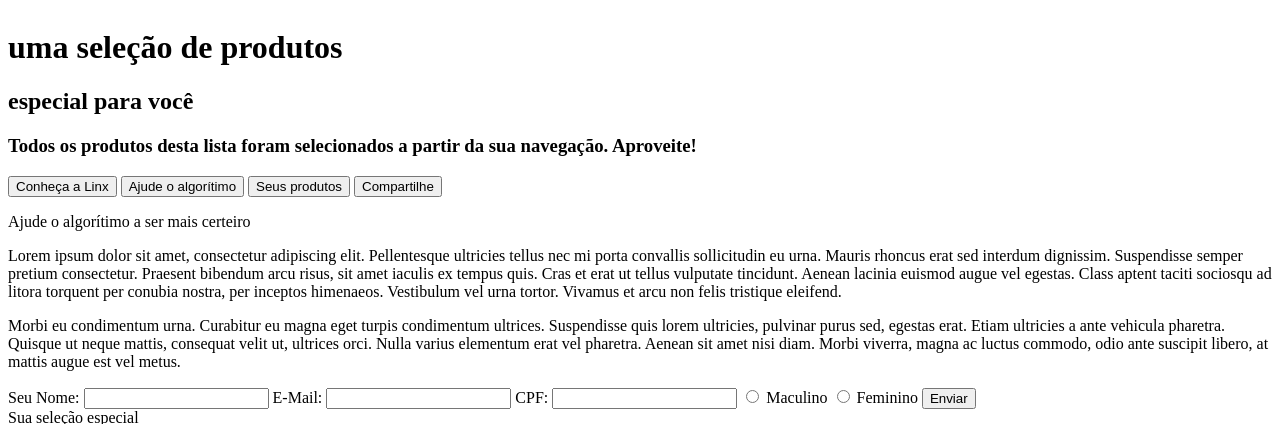
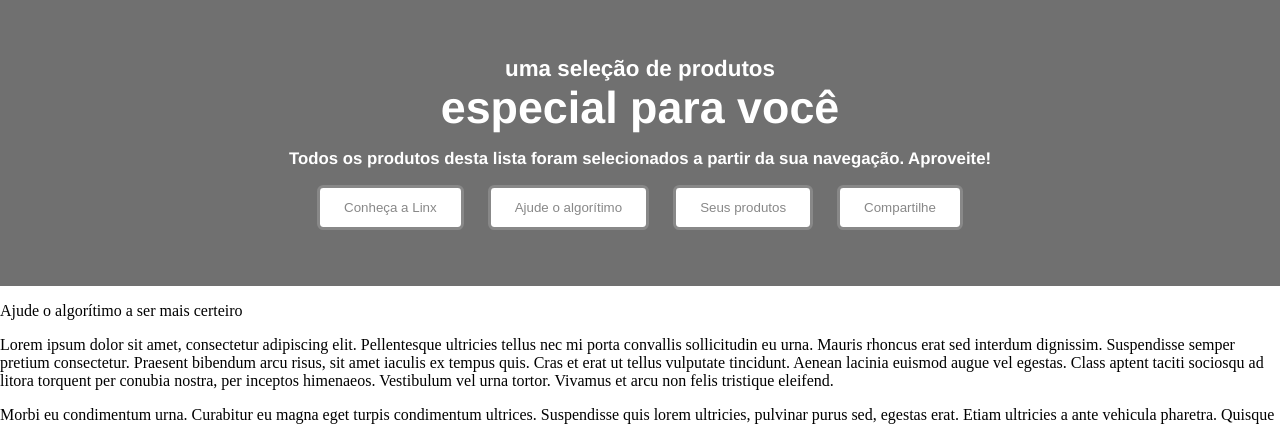
Before and after one commit to Eduardo-Barraque/4P_Final, a Flask app: page / in a window 1280 px wide. Shown: the top 424 px of the page. Run offline with Flask 2, Linux system fonts and the light colour scheme.

Commit message:
Header com css

```diff
--- a/static/css/home.css
+++ b/static/css/home.css
@@ -1,10 +1,16 @@
 body{
+    background-color: #FFFFFF;
     display:grid;
     grid-template-areas: "cabecalho" "corpo" "rodape";
+    margin: 0px;
 
 }
 body header{
     grid-area: cabecalho;
+    background-color: #707070;
+    display: grid;
+    grid-template-areas: "h1" "h2" "h3" "botoes";
+    padding: 7vh;
 }
 
 body article{
@@ -14,3 +20,67 @@ body article{
 body footer{
     grid-area: rodape;
 }
+/*Botões geral*/
+ button{
+    text-decoration: none;
+    color: #888888;
+    background-color: #FFFFFF;
+    border: 0.4vh solid;
+    padding-left: 3vh;
+    padding-right: 3vh;
+    padding-top: 1.5vh;
+    padding-bottom: 1.5vh;
+    border-radius: 0.8vh;
+}
+
+button :link{
+    text-decoration: none;
+    color:#888888
+}
+
+button :visited{text-decoration: none;
+color:#888888;
+}
+
+button :hover{text-decoration: none;
+    color:#888888;
+    }
+
+/*Grid do header*/
+header h1{
+    grid-area: h1;
+    margin: 0vh;
+    text-align: center;
+    font-size: 2.8vh;
+    font-family: Helvetica;
+    color: #FFFFFF;
+
+}
+
+header h2{
+    grid-area: h2;
+    margin: 0vh;
+    text-align: center;
+    font-size: 5.6vh;
+    font-family: Helvetica;
+    color: #FFFFFF;
+}
+
+header h3{
+    grid-area: h3;
+    margin: 2vh;
+    text-align: center;
+    font-size: 2.1vh;
+    font-family: Helvetica;
+    color: #FFFFFF;
+}
+header div{
+    grid-area: botoes;
+    display: flex;
+    justify-content: center;
+    flex-wrap: wrap;
+}
+header button{
+    margin-left: 1.5vh;
+    margin-right: 1.5vh;
+}
--- a/templates/home.html
+++ b/templates/home.html
@@ -13,13 +13,15 @@
         <h1>uma seleção de produtos</h1>
         <h2>especial para você</h2>
         <h3>Todos os produtos desta lista foram selecionados a partir da sua navegação. Aproveite!</h3>
-        <button>Conheça a Linx</button>
-        <button>Ajude o algorítimo</button>
-        <button>Seus produtos</button>
-        <button>Compartilhe</button>
+        <div>
+            <button><a href="#conhecer_section">Conheça a Linx</a></button>
+            <button><a href="#ajudar_section">Ajude o algorítimo</a></button>
+            <button><a href="#produtos_section">Seus produtos</a></button>
+            <button><a href="#compartilhe_section">Compartilhe</a></button>
+        </div>
     </header>
     <article>
-        <div>
+        <div id="conhecer_section">
             <p>Ajude o algorítimo a ser mais certeiro</p>
             <p>Lorem ipsum dolor sit amet, consectetur adipiscing elit.
                 Pellentesque ultricies tellus nec mi porta convallis sollicitudin eu urna.
@@ -35,7 +37,7 @@
                 Morbi viverra, magna ac luctus commodo, odio ante suscipit libero, at mattis augue est vel metus.</p>
         </div>
         <div>
-            <form>
+            <form id="ajudar_section">
                 <label for="">Seu Nome:</label>
                 <input type="text" name="" id="">
                 <label for="">E-Mail:</label>
@@ -49,7 +51,7 @@
                 <input type="submit" value="Enviar">
             </form>
         </div>
-        <div>Sua seleção especial</div>
+        <div id="produtos_section">Sua seleção especial</div>
         <div>
             {%for produto in produtos%}
                 <img src="{{produto.imagem}}">
@@ -61,7 +63,7 @@
             {%endfor%}
         </div>
         <button>Ainda mais produtos aqui!</button>
-        <div>Compartilhe a novidade</div>
+        <div id="compartilhe_section">Compartilhe a novidade</div>
         <div>
             <p>Quer que seus amigos também ganhem a lista personalizada deles? Preencha agora!</p>
             <form>
```
